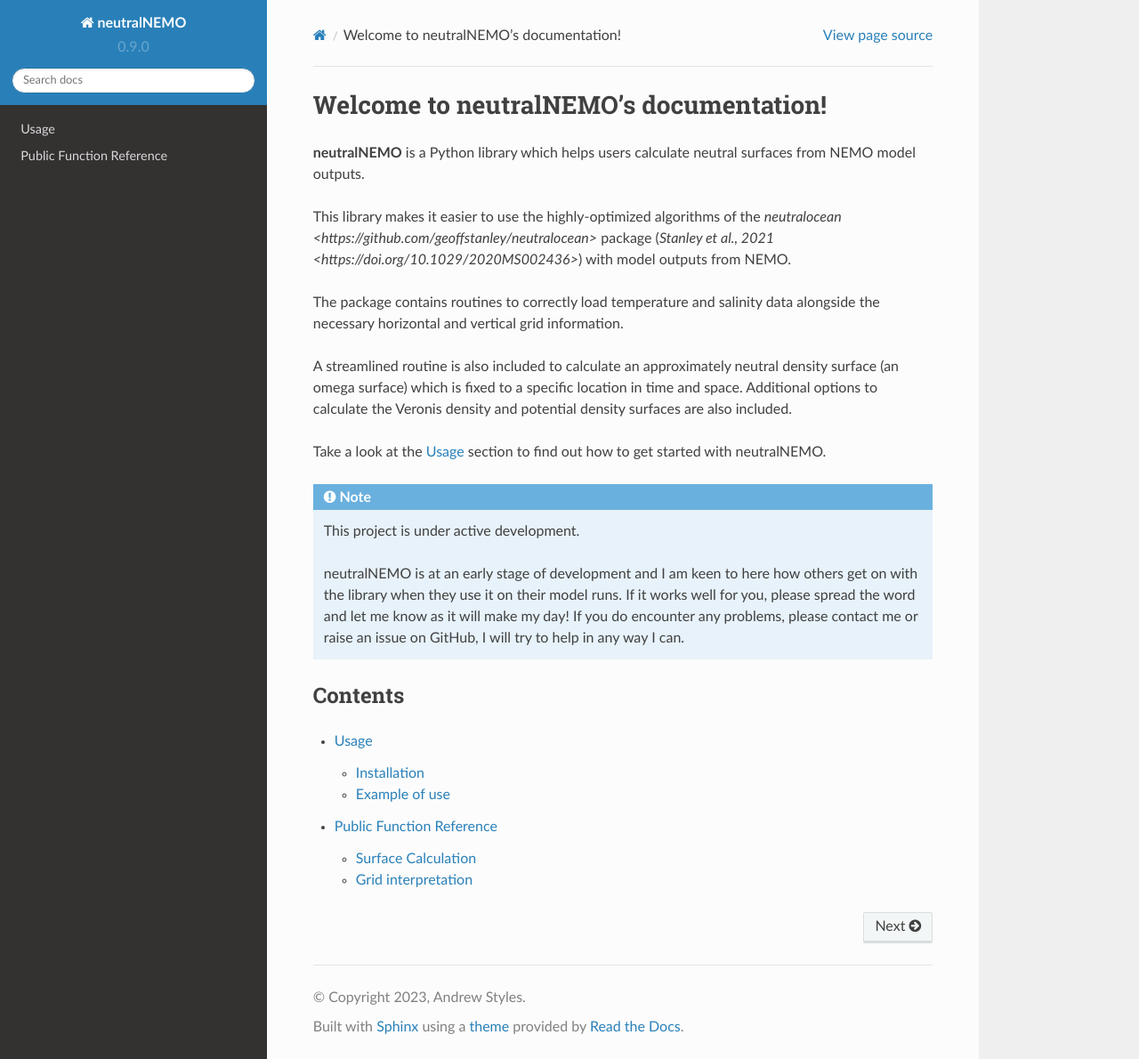
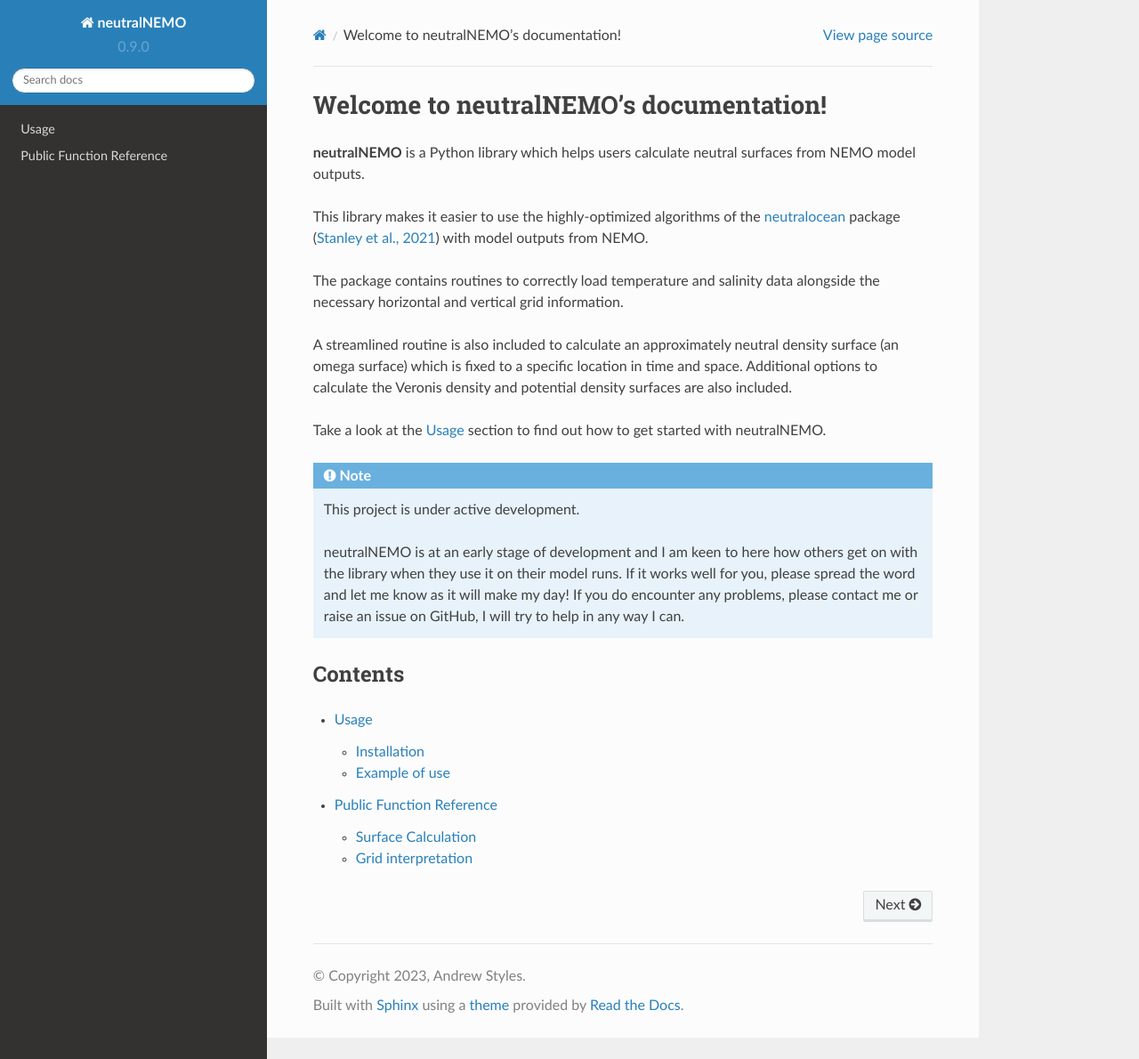
Before and after one commit to afstyles/neutralNEMO, a Sphinx documentation site: the page built from docs/source/index.rst, in a window 1280 px wide and 1190 px high. Shown: the whole window at 89% size. Built offline with Sphinx 7.4.7 and the Read the Docs theme 2.0.0, drawn with Linux system fonts in a browser that asks for light colours.

Commit message:
Attempt to fix urls on homepage

```diff
--- a/docs/source/index.rst
+++ b/docs/source/index.rst
@@ -3,8 +3,8 @@ Welcome to neutralNEMO's documentation!
 
 **neutralNEMO** is a Python library which helps users calculate neutral surfaces from NEMO model outputs.
 
-This library makes it easier to use the highly-optimized algorithms of the `neutralocean <https://github.com/geoffstanley/neutralocean>`
-package (`Stanley et al., 2021 <https://doi.org/10.1029/2020MS002436>`) with model outputs from NEMO.
+This library makes it easier to use the highly-optimized algorithms of the `neutralocean <https://github.com/geoffstanley/neutralocean>`_
+package (`Stanley et al., 2021 <https://doi.org/10.1029/2020MS002436>`_) with model outputs from NEMO.
 
 The package contains routines to correctly load temperature and salinity data alongside the necessary horizontal and vertical grid information.
 
```
